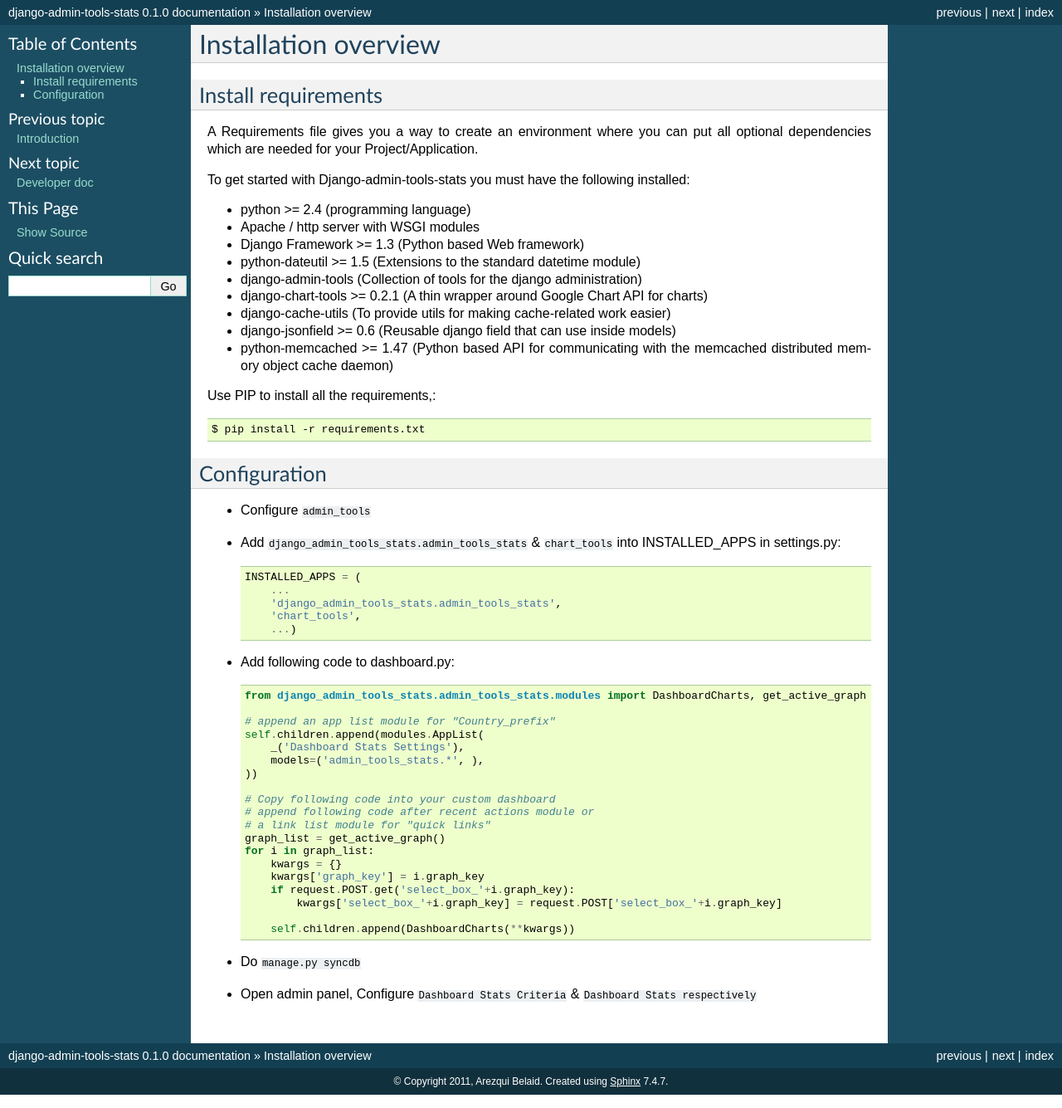
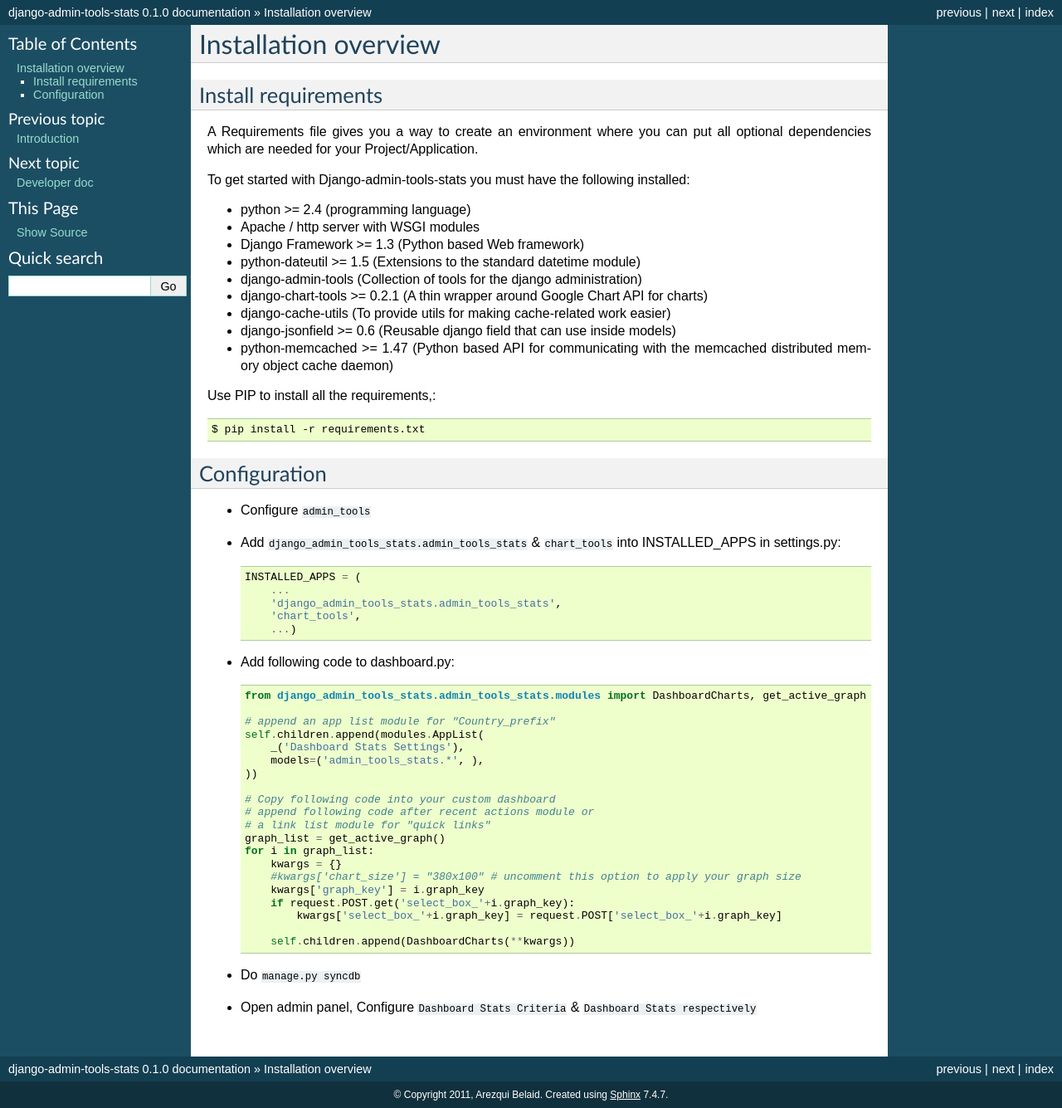
Before and after one commit to areski/django-admin-tools-stats, a Sphinx documentation site: the page built from django_admin_tools_stats/docs/source/installation-overview.rst, in a window 1280 px wide. Shown: the whole page at 83% size. Built offline with Sphinx 7.4.7, drawn with Linux system fonts in a browser that asks for light colours.

Commit message:
updated doc

```diff
--- a/README.rst
+++ b/README.rst
@@ -53,6 +53,7 @@
     graph_list = get_active_graph()
     for i in graph_list:
         kwargs = {}
+        #kwargs['chart_size'] = "380x100" # uncomment this option to apply your graph size
         kwargs['graph_key'] = i.graph_key
         if request.POST.get('select_box_'+i.graph_key):
             kwargs['select_box_'+i.graph_key] = request.POST['select_box_'+i.graph_key]
--- a/django_admin_tools_stats/docs/source/installation-overview.rst
+++ b/django_admin_tools_stats/docs/source/installation-overview.rst
@@ -60,6 +60,7 @@
     graph_list = get_active_graph()
     for i in graph_list:
         kwargs = {}
+        #kwargs['chart_size'] = "380x100" # uncomment this option to apply your graph size
         kwargs['graph_key'] = i.graph_key
         if request.POST.get('select_box_'+i.graph_key):
             kwargs['select_box_'+i.graph_key] = request.POST['select_box_'+i.graph_key]
```
